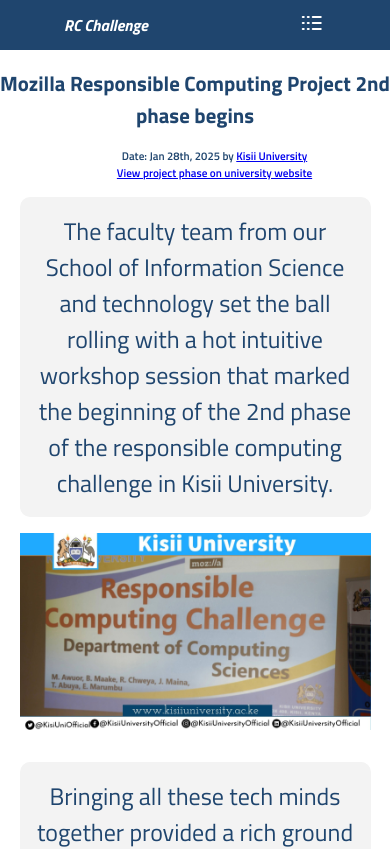
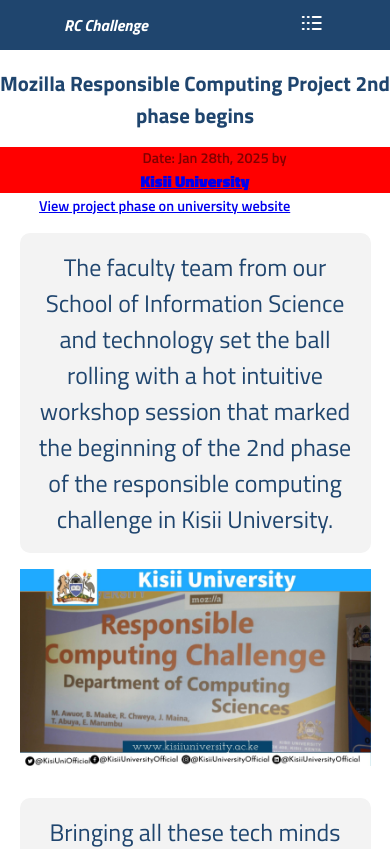
Before and after one commit to efpha/rc_web-app, a Next.js app: page /workshops/second-phase-begin in a window 390 px wide. Shown: the top 849 px of the page. Built offline with nearby package versions, Linux system fonts and the light colour scheme.

Commit message:
Fixing date... incomplete

```diff
--- a/src/app/workshops/page.tsx
+++ b/src/app/workshops/page.tsx
@@ -2,6 +2,7 @@
 
 import '@/app/workshops/page.css';
 import '@/app/about/page.css';
+import '@/app/workshops/second-phase-begin/page.css';
 import '@/app/workshops/workshop1/page';
 import Image from 'next/image';
 import Link from 'next/link';
@@ -85,13 +86,16 @@ export default function Workshops() {
                 className="news-img"
               />
             </Link>
-            <Link className="news-content" href={item.link}>
+            <div className="news-content">
               <span className="date">
                 {item.date}
               </span>
               <p className="news-tag">Project</p>
               <h4 className="news-title">{item.title}</h4>
-            </Link>
+              <Link className="viewlink" href={item.link} target="_blank">
+                View project on University Website
+              </Link>
+            </div>
           </div>
         ))}
       </div>
--- a/src/app/workshops/second-phase-begin/page.css
+++ b/src/app/workshops/second-phase-begin/page.css
@@ -187,13 +187,13 @@
         color: var(--primary-color);
 
     }
-    .workshop1-page .date {
-        font-size: 0.7rem;
+    .workshop1-page .datewrapper {
+        font-size: 1rem;
         text-align: center;
-        color: var(--primary-color);
-        font-weight: 600;
+        color: maroon;
+        font-weight: 800;
         display: block;
-
+        background-color: red;
     }
 
     .workshop_content{
--- a/src/app/workshops/second-phase-begin/page.tsx
+++ b/src/app/workshops/second-phase-begin/page.tsx
@@ -10,10 +10,12 @@ export default function page() {
     <div className="workshop-page-wrapper">
       <div className="workshop1-page">
         <h3>Mozilla Responsible Computing Project 2nd phase begins</h3>
-        <span className="date">
-          Date: Jan 28th, 2025 by{' '}
-          <Link href="https://kisiiuniversity.ac.ke/" target="_blank">
-            Kisii University
+        <span className="datewrapper">
+          <div className="date">
+              Date: Jan 28th, 2025 by{' '}
+          </div>
+            <Link href="https://kisiiuniversity.ac.ke/" target="_blank">
+              Kisii University
           </Link>
         </span>
         <span className="date">
```
